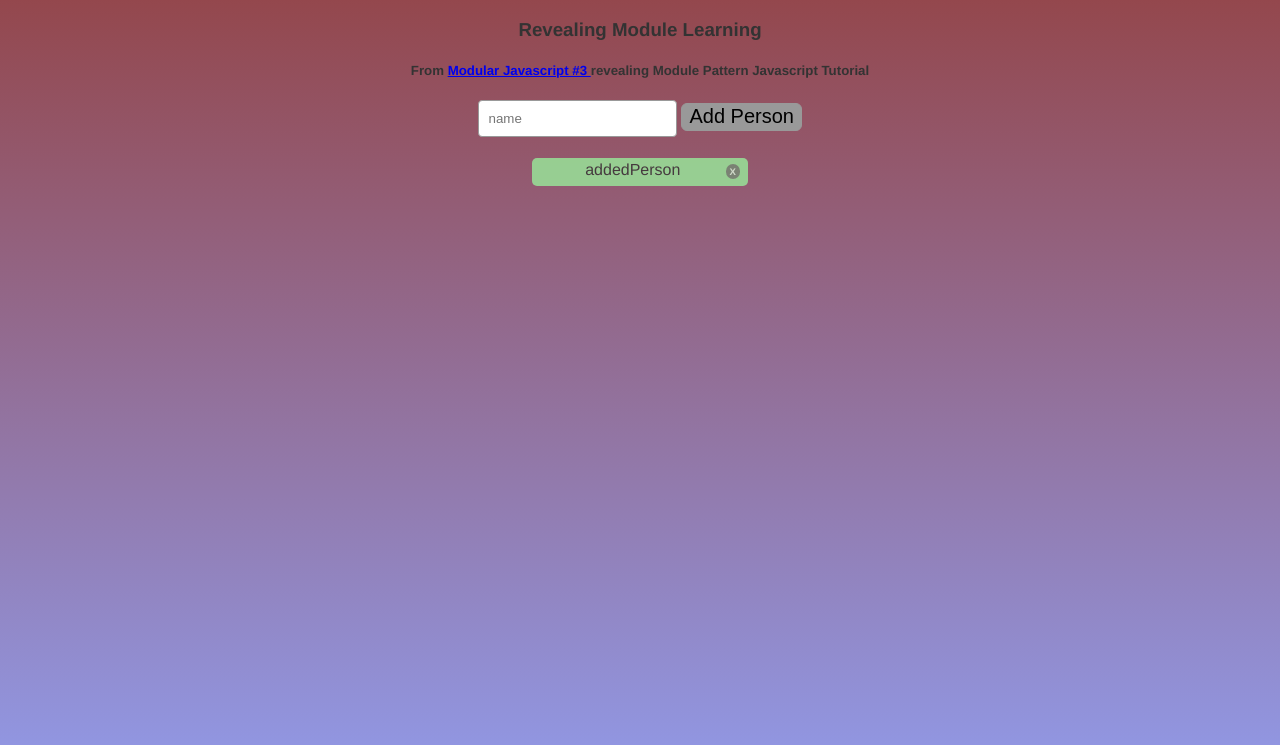
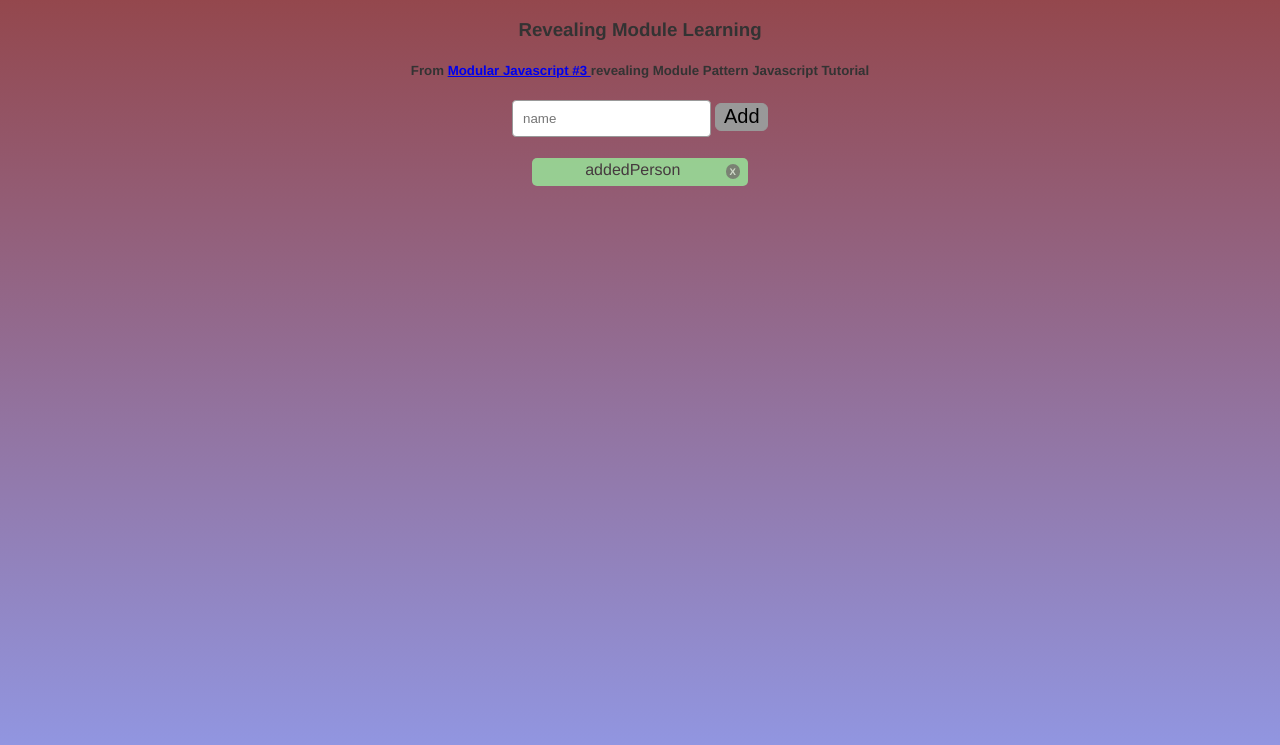
Before and after one commit to JustWaveThings/learn_revealingmodule_pattern, a plain HTML site: page index.html in a window 1280 px wide. Shown: the part 61-806 px from the top of the page. Drawn offline with Linux system fonts and the light colour scheme.

Commit message:
Change button text

```diff
--- a/index.html
+++ b/index.html
@@ -17,7 +17,7 @@
     <h5>From <a href="https://youtube.com/watch?v=pOfwp6VlnlM&feature=share&utm_source=EKLEiJECCKjOmKnC5IiRIQ">Modular
         Javascript #3 </a>revealing Module Pattern Javascript Tutorial</h5>
     <input placeholder="name" type="text">
-    <button id="addPerson">Add Person</button>
+    <button id="addPerson">Add</button>
     <ul id="people">
 
     </ul>
```
